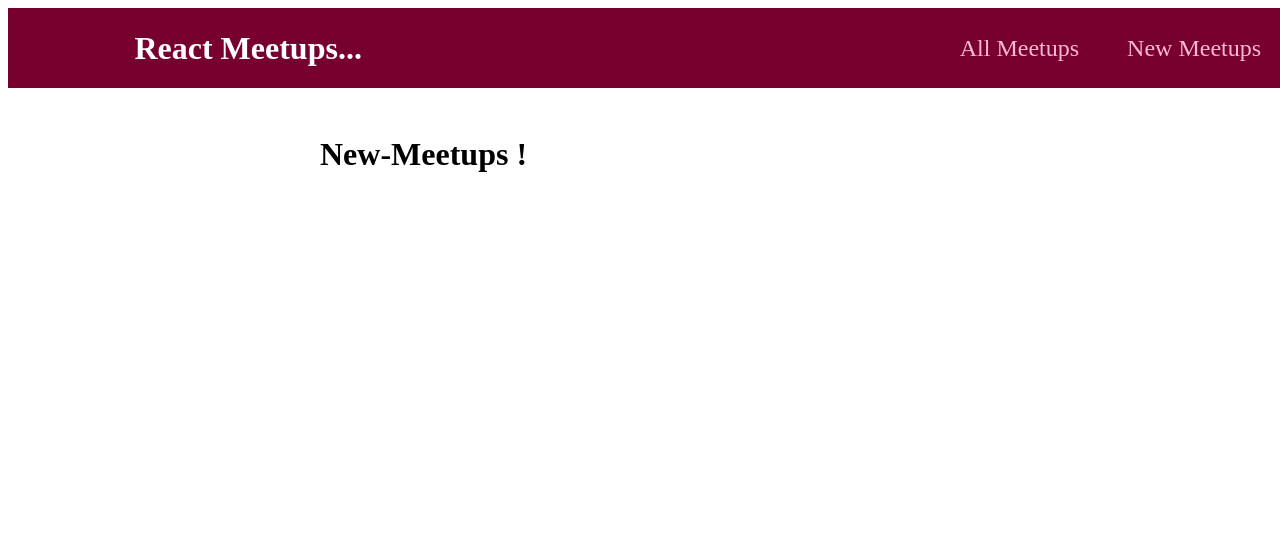
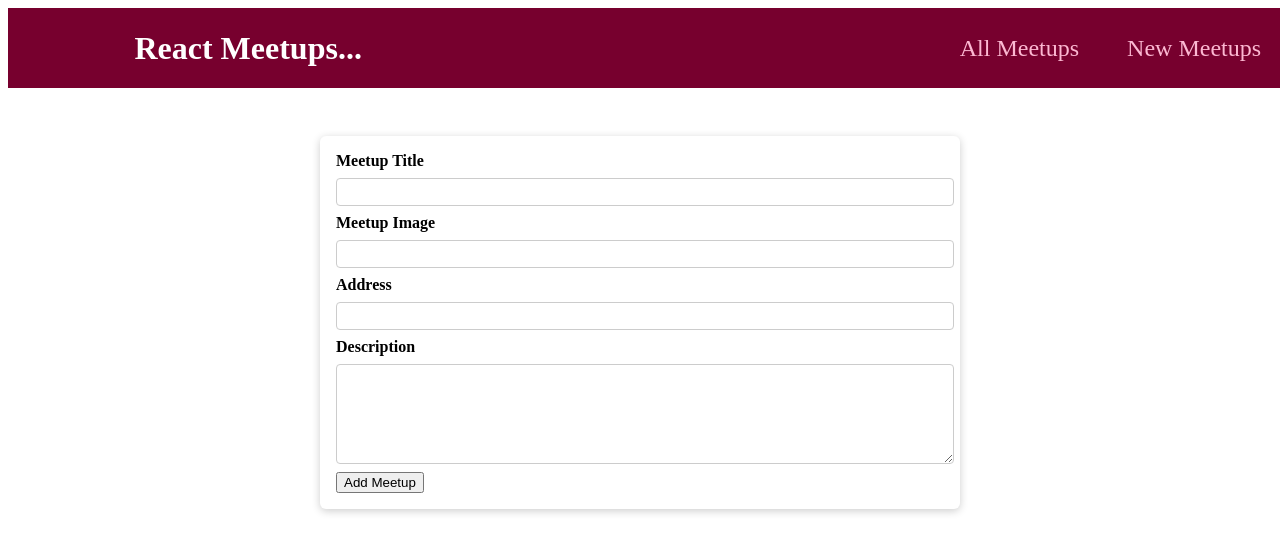
Before and after one commit to justtolearnit/react-arnold, a JavaScript app: page /new-meetups in a window 1280 px wide. Shown: the top 552 px of the page. Built offline with nearby package versions, Linux system fonts and the light colour scheme; the HTML template or start-up script is replaced by a standard one.

Commit message:
-c after creating form

```diff
--- a/src/App.js
+++ b/src/App.js
@@ -1,6 +1,6 @@
 import AllMeetupsPage from './components/pages/AllMeetupsPage';
 import Favorites from './components/pages/Favorites';
-import NewMeetUpsPage from './components/pages/NewMeetupsPage';
+import NewMeetUpsPage from './components/pages/regardingMeetup/NewMeetupsPage';
 
 import { Route } from 'react-router-dom';
 import Layout from './components/layouts/Layout';
--- a/src/components/pages/NewMeetupsPage.js
+++ /dev/null
@@ -1,8 +0,0 @@
-function NewMeetUpsPage(){
-        return(
-            <div>
-                <h1>New-Meetups !</h1>
-            </div>
-        );
-    }
-export default NewMeetUpsPage;
--- /dev/null
+++ b/src/components/pages/regardingMeetup/NewMeetupsPage.js
@@ -0,0 +1,31 @@
+import Cards from "../../ui/Cards";
+import classes from './NewMeetupsPage.module.css';
+
+function NewMeetupsPage(){
+    return (
+        <Cards>
+            <form className={classes.form}>
+                <div className={classes.control} >
+                    <label htmlFor='title'>Meetup Title</label>
+                    <input type="text" required id="title"/>
+                </div>
+                <div className={classes.control} >
+                    <label htmlFor='image'>Meetup Image</label>
+                    <input type="url" required id="image"/>
+                </div>
+                <div className={classes.control} >
+                    <label htmlFor='title'>Address</label>
+                    <input type="text" required id="address"/>
+                </div>
+                <div className={classes.control} >
+                    <label htmlFor='title'>Description</label>
+                    <textarea id='description' required rows='5'></textarea>
+                </div>
+                <div className={classes.action}>
+                    <button>Add Meetup</button>
+                </div>
+            </form>
+        </Cards>
+    );
+}
+export default NewMeetupsPage;
```
Also changed, not shown: src/components/pages/regardingMeetup/NewMeetupsPage.module.css (renamed from src/components/pages/regardingMeetup/NewMeetupForm.module.css).
